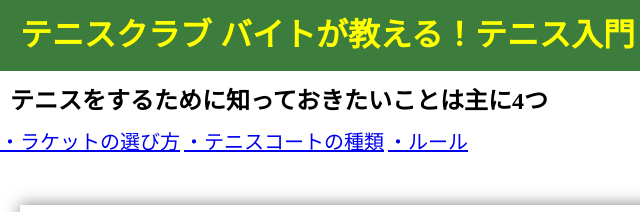
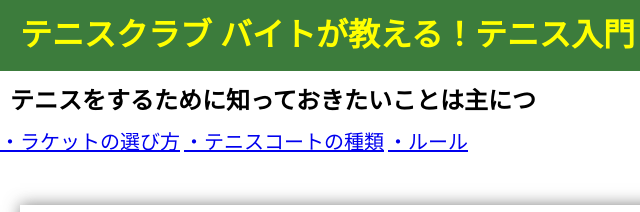
Before and after one commit to s5421001/saisyu, a plain HTML site: page index.html in a window 1280 px wide. Shown: the top 212 px of the page, 0-640 px from the left. Drawn offline with Linux system fonts and the light colour scheme.

Commit message:
Update index.html

```diff
--- a/index.html
+++ b/index.html
@@ -12,7 +12,7 @@
 </header>
 
 <body>
-    <h2>テニスをするために知っておきたいことは主に4つ</h2>
+    <h2>テニスをするために知っておきたいことは主につ</h2>
     <div class="moku"></div>
       <a href="#anker1">・ラケットの選び方</a>
       <a href="#anker2">・テニスコートの種類</a>
```
